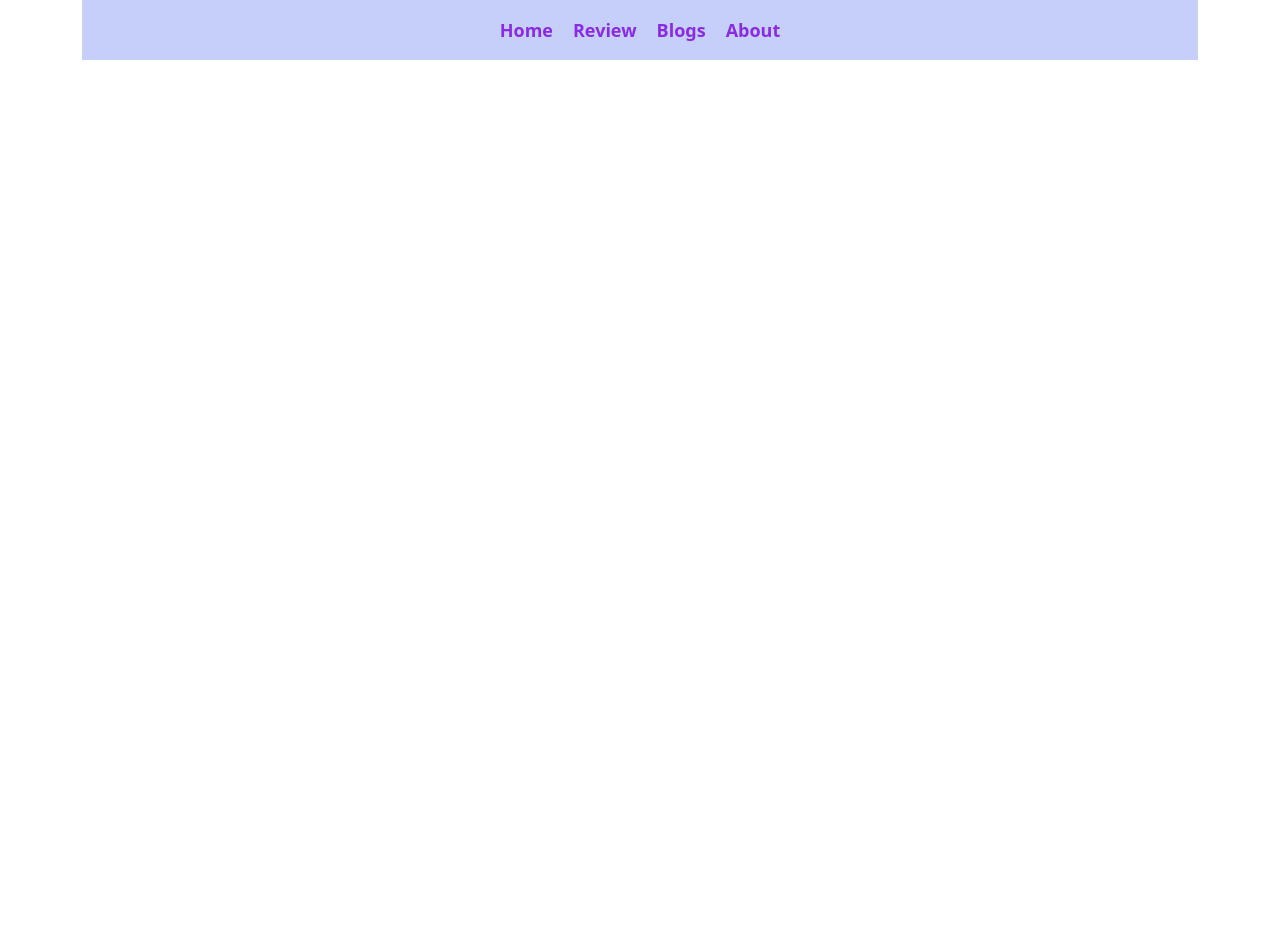
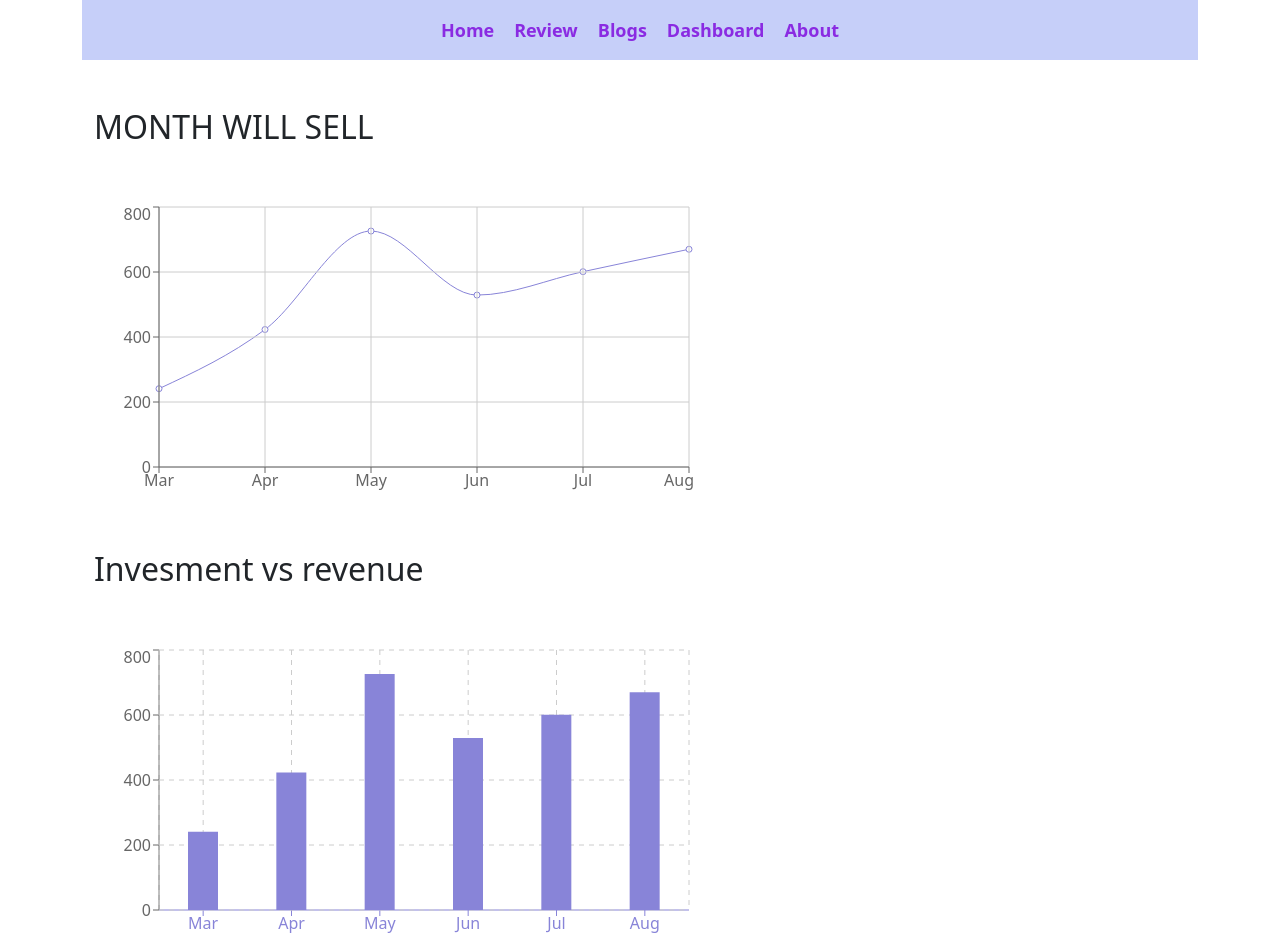
Before and after one commit to Amenakter/product-Analisys, a React (Create React App) app: page /dashboard in a window 1280 px wide. Before the commit the page ends 800 px from the top, so only its background shows below. Built offline with nearby package versions, Linux system fonts and the light colour scheme.

Commit message:
recharts done

```diff
--- a/src/App.js
+++ b/src/App.js
@@ -5,6 +5,7 @@ import Home from './Components/Home/Home';
 import Review from './Components/Review/Review';
 import Blogs from './Components/Blogs/Blogs';
 import About from './Components/About/About';
+import Dashboard from './Components/dashboard/Dashboard';
 
 function App() {
   return (
@@ -14,6 +15,7 @@ function App() {
         <Route path='/' element={<Home></Home>}></Route>
         <Route path='/review' element={<Review></Review>}></Route>
         <Route path='/blogs' element={<Blogs></Blogs>}></Route>
+        <Route path='/dashboard' element={<Dashboard></Dashboard>}></Route>
         <Route path='/about' element={<About></About>}></Route>
       </Routes>
 
--- a/src/Components/Header/Header.js
+++ b/src/Components/Header/Header.js
@@ -9,6 +9,7 @@ const Header = () => {
                 <Link  to='/'>Home</Link>
                 <Link to="/review">Review</Link>
                 <Link to='/blogs'>Blogs</Link>
+                <Link to='/dashboard'>Dashboard</Link>
                 <Link to='/about'>About</Link>
             </nav>
         </div>
--- /dev/null
+++ b/src/Components/dashboard/Dashboard.js
@@ -0,0 +1,43 @@
+import React, { useEffect, useState } from 'react';
+import { LineChart, Line, CartesianGrid, XAxis, YAxis,Tooltip ,BarChart,Bar } from 'recharts';
+
+
+const Dashboard = () => {
+    const [data, setData] = useState([])
+
+    useEffect(() => {
+        fetch('data.json')
+            .then(res => res.json())
+            .then(data => setData(data))
+
+    },[])
+    return (
+      <div className='container align-item-center justify-content-center'>
+        <div className=''>
+        <h2 className='py-5'>MONTH WILL SELL</h2>
+        <LineChart width={600} height={300} data={data}>
+        <Line type="monotone" dataKey="sell" stroke="#8884d8" />
+        <CartesianGrid stroke="#ccc" />
+        <XAxis dataKey="month" />
+        <YAxis />
+        <Tooltip />
+        </LineChart>
+      </div>
+
+        <div>
+        <h2 className='py-5'>Invesment vs revenue</h2>
+        <BarChart width={600} height={300} data={data}>
+        <XAxis dataKey="month" stroke="#8884d8" />
+        <YAxis />
+        <Tooltip />
+        <CartesianGrid stroke="#ccc" strokeDasharray="5 5" />
+        <Bar dataKey="sell" fill="#8884d8" barSize={30} />
+        </BarChart>
+      </div>
+    </div>
+);
+
+
+};
+
+export default Dashboard;
```
